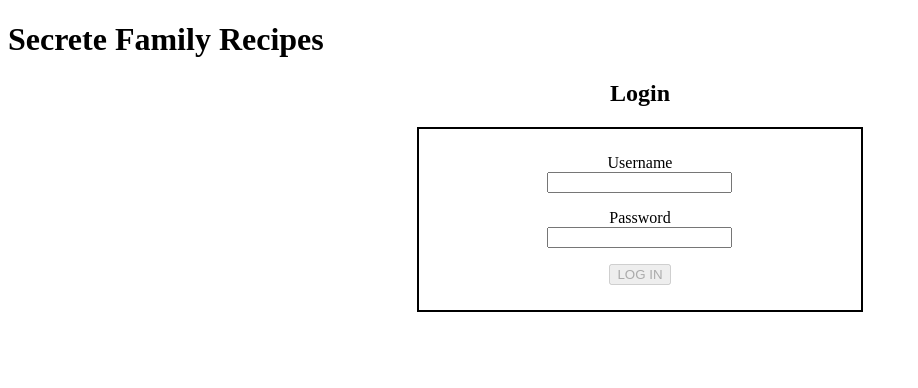
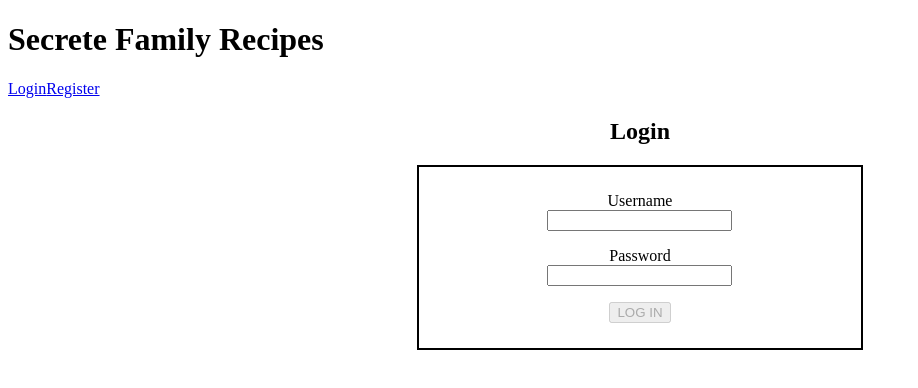
Before and after one commit to BW-secret-family-recipes-3/front-end, a React (Create React App) app in the folder secret-family-recipes/: page /user/login in a window 1280 px wide. Shown: the top 388 px of the page, without its empty margins (0-918 px from the left). Built offline with nearby package versions, Linux system fonts and the light colour scheme.

Commit message:
added loggedIn and loggedOut links, now need to add ternary and connect props

```diff
--- a/secret-family-recipes/src/App.js
+++ b/secret-family-recipes/src/App.js
@@ -7,8 +7,9 @@ import { BrowserRouter as Router, Route, Switch } from "react-router-dom";
 import Home from "./components/Home";
 import Login from "./components/Login";
 import Register from "./components/Register";
-import PrivateRoute from "./components/PrivateRoute"
-import Dashboard from "./components/Dashboard"
+import PrivateRoute from "./components/PrivateRoute";
+import Dashboard from "./components/Dashboard";
+import NavBar from './components/NavBar';
 
 // app component
 function App() {
@@ -16,6 +17,7 @@ function App() {
     <div className="App">
       <h1>Secrete Family Recipes</h1>
       <Router>
+        <NavBar/>
         <Switch>
           {/* ------------- React-1 team ---------------- */}
           <Route exact path = "/" component = {Home}/>
--- a/secret-family-recipes/src/components/NavBar.js
+++ b/secret-family-recipes/src/components/NavBar.js
@@ -1,11 +1,28 @@
 import React from 'react';
+import {BrowserRouter as Router, Link} from "react-router-dom";
 import { connect } from "react-redux";
+
+const loggedInLinks = () => {
+    return (
+        <div>
+            <Link to = "/user/dashboard">Dashboard</Link>
+        </div>
+    );
+};
+
+const loggedOutLinks = () => {
+    return (
+        <div>
+            <Link to = "/user/login">Login</Link>
+            <Link to = "/user/register">Register</Link>
+        </div>
+    );
+};
 
 function NavBar(props){
     return(
         <div>
-            <h2>NavBar</h2>
-            {/* Navbar component goes here*/}
+           {loggedOutLinks()}
         </div>
     );
 };
```
